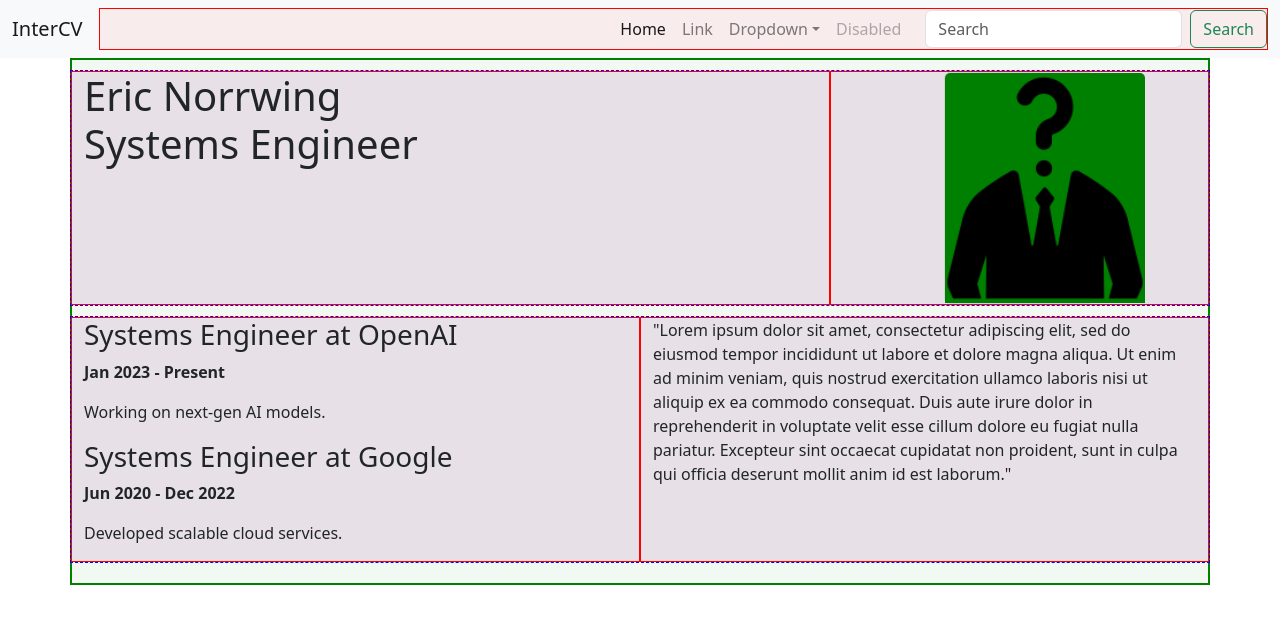
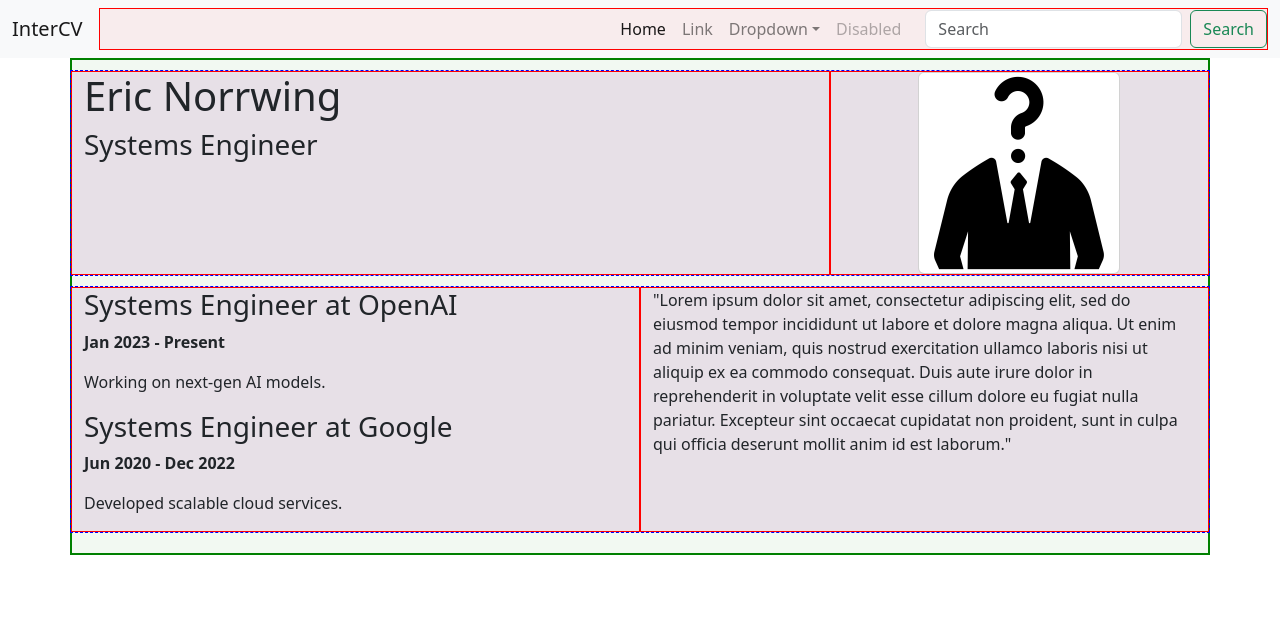
Before and after one commit to EricNorrwing/InterCV, a React (Vite) app in the folder intercv.client/: page / in a window 1280 px wide. Shown: the top 624 px of the page. Built offline with nearby package versions, Linux system fonts and the light colour scheme.

Commit message:
started work on router and clients

```diff
--- a/intercv.client/package.json
+++ b/intercv.client/package.json
@@ -19,6 +19,7 @@
   },
   "devDependencies": {
     "@eslint/js": "^9.36.0",
+    "@tanstack/eslint-plugin-router": "^1.133.3",
     "@types/node": "^24.6.0",
     "@types/react": "^19.1.16",
     "@types/react-dom": "^19.1.9",
--- /dev/null
+++ b/intercv.client/src/clients/queryClients.ts
@@ -0,0 +1,6 @@
+import { QueryClient } from "@tanstack/react-query";
+
+export function baseClient(path: string) {
+    const queryClient = new QueryClient();
+    return queryClient;
+}
--- a/intercv.client/src/components/profile/picture/ProfilePictureCard.tsx
+++ b/intercv.client/src/components/profile/picture/ProfilePictureCard.tsx
@@ -4,17 +4,11 @@ import AnonPic from "../../../assets/Anon pic.png";
 export function ProfilePictureCard() {
     return (
         <div className="d-flex justify-content-center">
-            <div className="card" style={{ width: "150px" }}>
+            <div className="card h-100 w-100">
                 <img
                     src={AnonPic}
                     alt="Profile"
-                    className="card-img-top mx-auto d-block"
-                    style={{
-                        width: "200px",
-                        height: "230px",
-                        objectFit: "cover",
-                        backgroundColor: "green",
-                    }}
+                    className="card-img-top h-100 w-100 object-fit-cover"
                 />
             </div>
         </div>
--- a/intercv.client/src/pages/CVDisplayPage/CVDisplayPage.tsx
+++ b/intercv.client/src/pages/CVDisplayPage/CVDisplayPage.tsx
@@ -6,12 +6,13 @@ import {ProfilePictureCard} from "../../components/profile/picture/ProfilePictur
 export function CVDisplayPage() {
     return (
         <div className="container">
-            <div className="row">
+            <div className="row" >
                 <div className="col-sm-8">
-                    <h1>Eric Norrwing <br/>  Systems Engineer </h1>
+                    <h1>Eric Norrwing <br/> </h1>
+                    <h3>  Systems Engineer </h3>
                 </div>
-                <div className="col-sm-4">
-                    <ProfilePictureCard/>
+                <div className="col-sm-4 d-flex justify-content-center align-items-center">
+                        <ProfilePictureCard/>
                 </div>
             </div>
             <div className="row">
```
Also changed, not shown: 1 other file (tests, documents, lock files or other folders).
